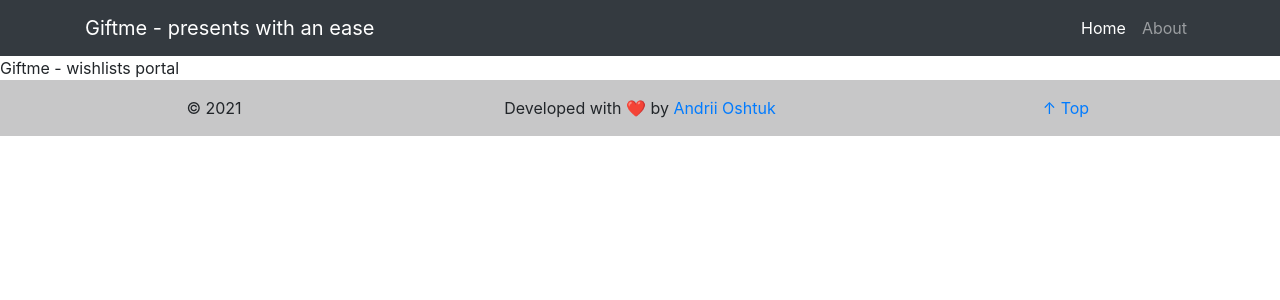
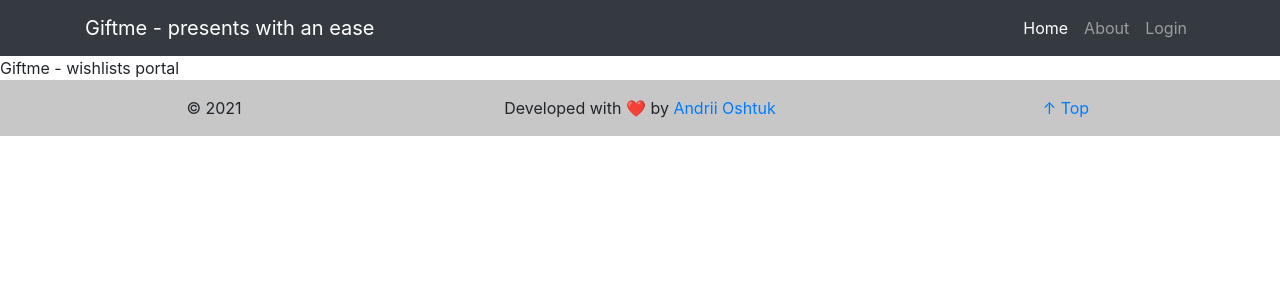
Before and after one commit to AndriiOshtuk/giftme, a Django app: page /wishlist/bootstrap/ in a window 1280 px wide. Shown: the top 300 px of the page. Run offline with Django 3.2, Linux system fonts and the light colour scheme; some libraries are stand-ins or nearby versions.

Commit message:
Altered navigation bar

```diff
--- a/templates/base.html
+++ b/templates/base.html
@@ -33,15 +33,19 @@
               <span class="sr-only">(current)</span>
             </a>
           </li>
-<!--           <li class="nav-item">
-            <a class="nav-link" href="#">Services</a>
-          </li>
-          <li class="nav-item">
-            <a class="nav-link" href="#">Contact</a>
-          </li> -->
           <li class="nav-item">
             <a class="nav-link" href="{% url 'wishlist:about-page'%}">About</a>
           </li>
+          {% if user.is_authenticated %}
+          <li class="nav-item">User: {{ user.get_username }}</li>
+          <li class="nav-item">
+            <a class="nav-link" href="{% url 'logout'%}?next={{request.path}}">Logout</a>
+          </li>
+          {% else %}
+          <li class="nav-item">
+            <a class="nav-link" href="{% url 'login'%}?next={{request.path}}">Login</a>
+          </li>
+          {% endif %}
         </ul>
       </div>
     </div>
@@ -80,8 +84,8 @@
   <div class="footer">
   </div> -->
 
+<!-- Copyright -->
 <footer class="bg-light text-center text-lg-start">
-  <!-- Copyright -->
   <div class="text-center p-3" style="background-color: rgba(0, 0, 0, 0.2)">
     <div class="row">
       <div class="col">© 2021</div>
@@ -90,8 +94,8 @@
       <div class="col"><a href="#">↑ Top</a></div>
     </div>
   </div>
-  <!-- Copyright -->
 </footer>
+<!-- Copyright -->
 
 </body>
 
```
